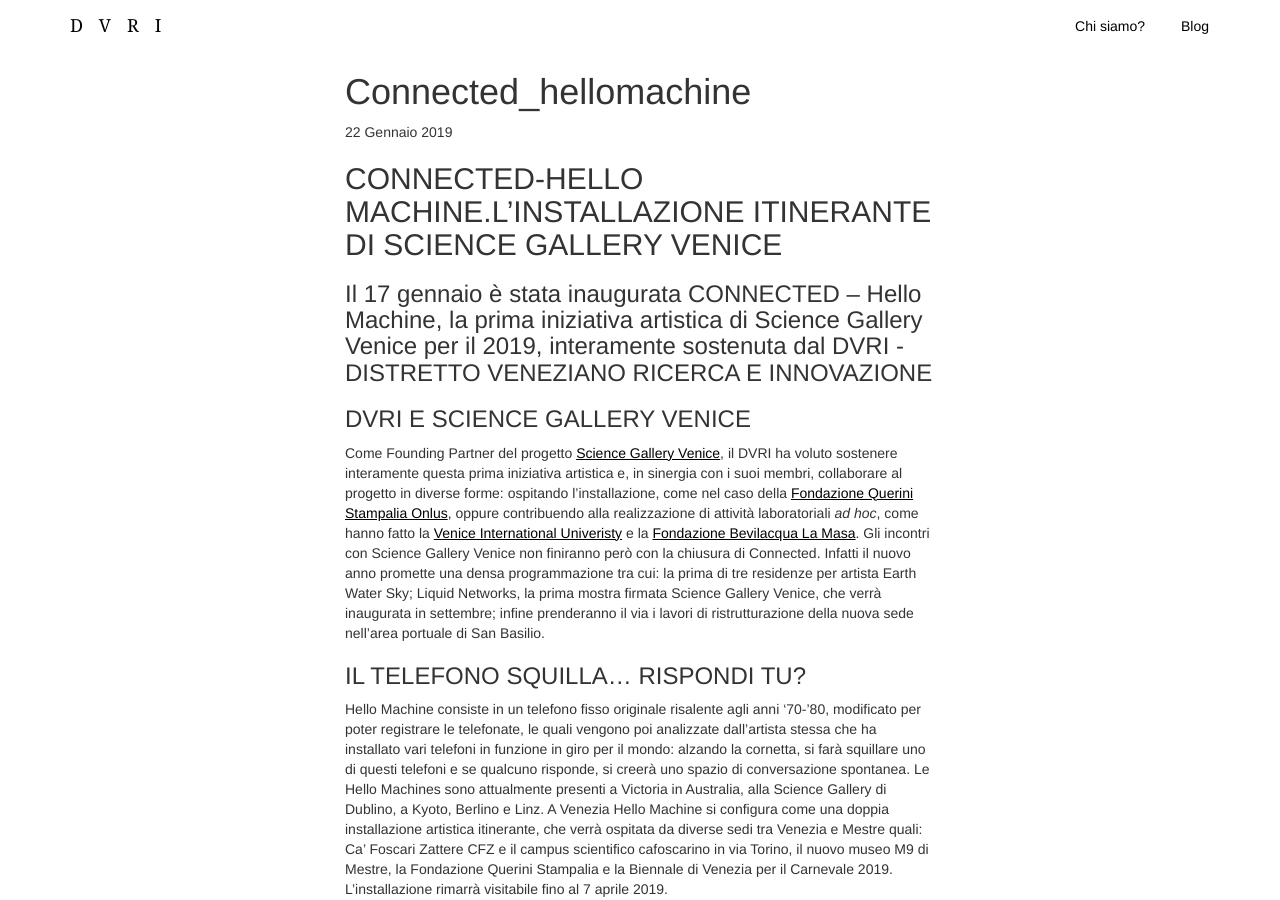
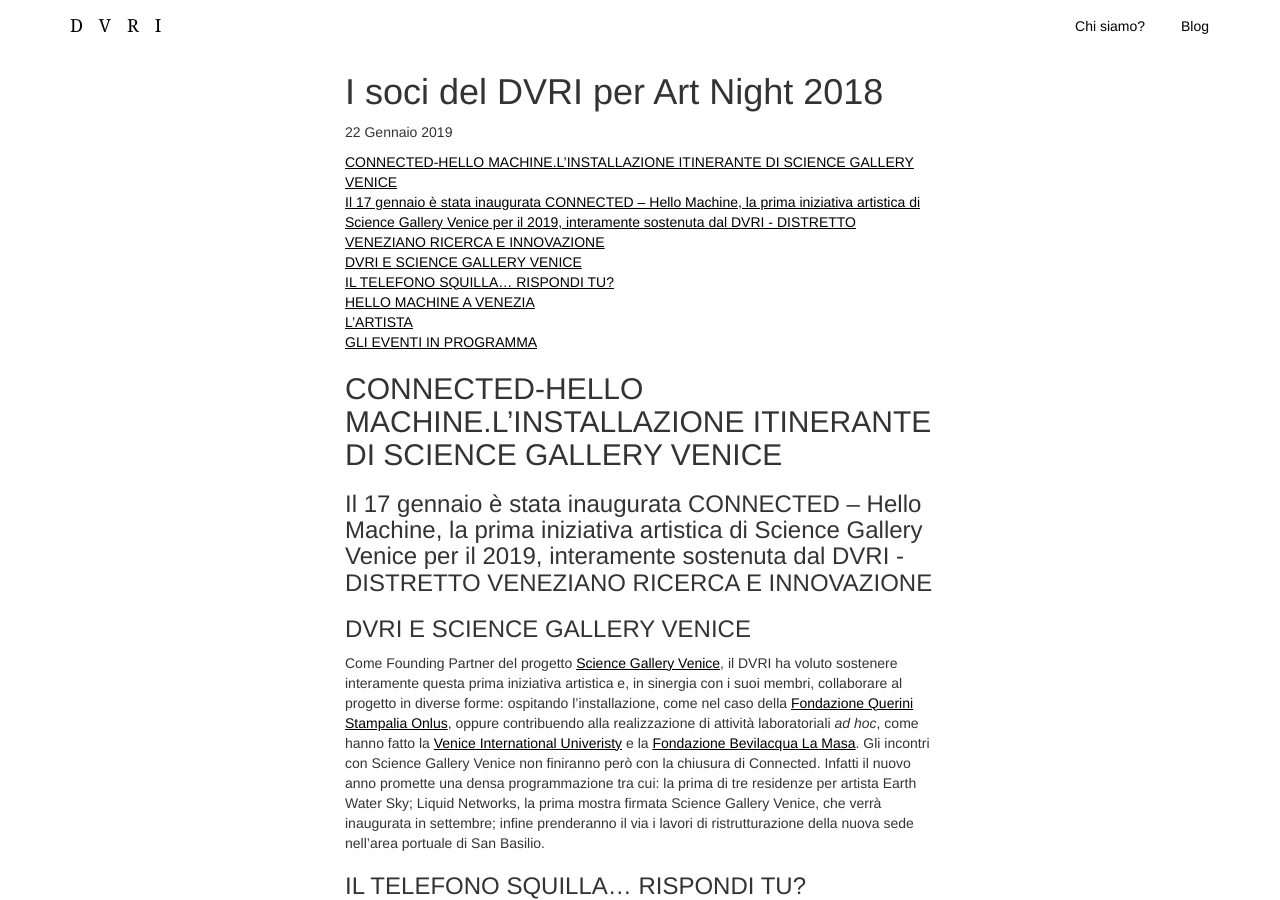
Before and after one commit to simonini/dvri-j-theme, a Jekyll site: the page built from _posts/2019-01-22-Connected_HelloMachine.md, in a window 1280 px wide and 900 px high. Built offline with Jekyll 4.4.1, drawn with Linux system fonts in a browser that asks for light colours; our own code applies the rules of GitHub Pages for plain Markdown files; the table of contents is made by our own code.

Commit message:
Update 2019-01-22-Connected_HelloMachine.md

```diff
--- a/_posts/2019-01-22-Connected_HelloMachine.md
+++ b/_posts/2019-01-22-Connected_HelloMachine.md
@@ -1,5 +1,8 @@
 ---
+layout: post
+title: I soci del DVRI per Art Night 2018
 published: true
+toc: true
 ---
 ## CONNECTED-HELLO MACHINE.L’INSTALLAZIONE ITINERANTE DI SCIENCE GALLERY VENICE
 
```
